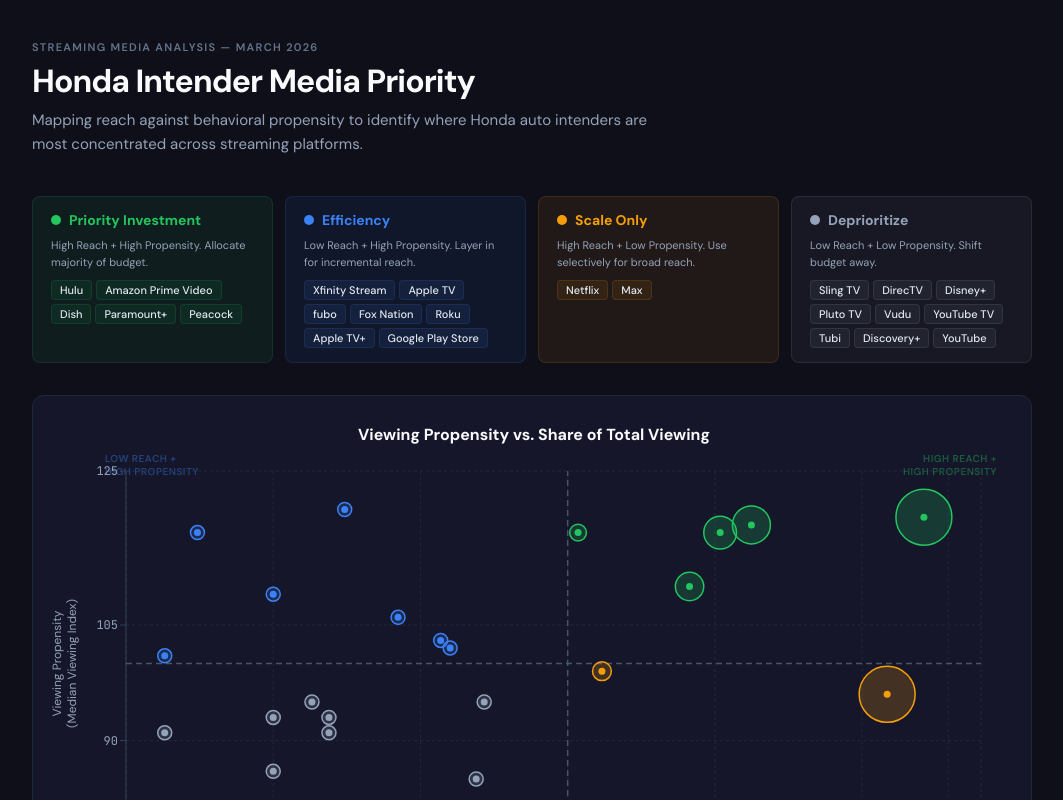
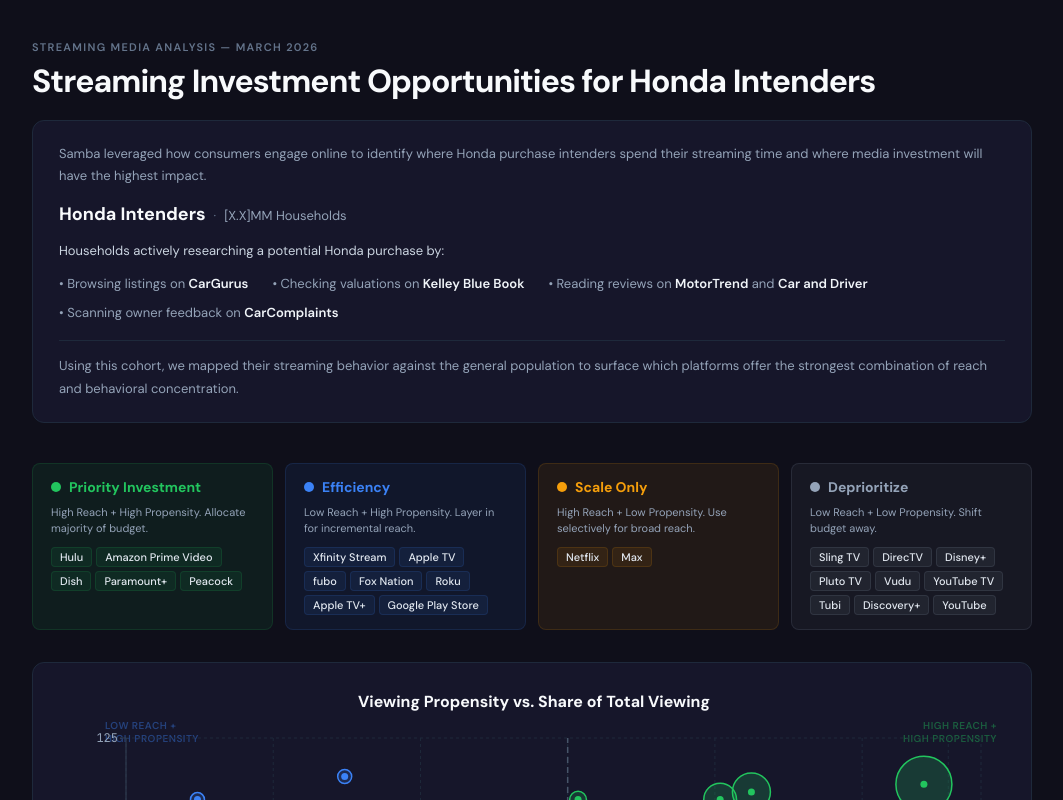
Before and after one commit to PhillipKeefe/allstate-media-planning, a React (Vite) app: page / in a window 1280 px wide. Shown: the top 800 px of the page, without its empty margins (108-1171 px from the left). Built offline with nearby package versions, Linux system fonts and the light colour scheme.

Commit message:
log scale x-axis, updated tier thresholds

```diff
--- a/src/App.jsx
+++ b/src/App.jsx
@@ -180,14 +180,41 @@
           </div>
           <h1 style={{
             fontSize: 32, fontWeight: 700, letterSpacing: "-0.03em",
-            margin: "0 0 8px 0", color: "#f8fafc", lineHeight: 1.2,
+            margin: "0 0 20px 0", color: "#f8fafc", lineHeight: 1.2,
           }}>
-            Honda Intender Media Priority
+            Streaming Investment Opportunities for Honda Intenders
           </h1>
-          <p style={{ fontSize: 15, color: "#94a3b8", maxWidth: 620, lineHeight: 1.6 }}>
-            Mapping reach against behavioral propensity to identify where Honda auto
-            intenders are most concentrated across streaming platforms.
-          </p>
+
+          <div style={{
+            background: "#16162a", borderRadius: 12, border: "1px solid #1e293b",
+            padding: "22px 26px", marginBottom: 0,
+          }}>
+            <div style={{ fontSize: 13, color: "#94a3b8", lineHeight: 1.7, marginBottom: 14 }}>
+              Samba leveraged how consumers engage online to identify where Honda purchase intenders
+              spend their streaming time and where media investment will have the highest impact.
+            </div>
+            <div style={{ display: "flex", alignItems: "baseline", gap: 8, marginBottom: 14 }}>
+              <span style={{ fontSize: 18, fontWeight: 700, color: "#f8fafc" }}>Honda Intenders</span>
+              <span style={{ fontSize: 13, color: "#64748b" }}>·</span>
+              <span style={{ fontSize: 13, color: "#94a3b8" }}>[X.X]MM Households</span>
+            </div>
+            <div style={{ fontSize: 13, color: "#cbd5e1", lineHeight: 1.7, marginBottom: 10 }}>
+              Households actively researching a potential Honda purchase by:
+            </div>
+            <div style={{ display: "flex", flexWrap: "wrap", gap: "6px 24px", fontSize: 13, color: "#94a3b8", lineHeight: 1.8 }}>
+              <span>• Browsing listings on <span style={{ color: "#f1f5f9", fontWeight: 600 }}>CarGurus</span></span>
+              <span>• Checking valuations on <span style={{ color: "#f1f5f9", fontWeight: 600 }}>Kelley Blue Book</span></span>
+              <span>• Reading reviews on <span style={{ color: "#f1f5f9", fontWeight: 600 }}>MotorTrend</span> and <span style={{ color: "#f1f5f9", fontWeight: 600 }}>Car and Driver</span></span>
+              <span>• Scanning owner feedback on <span style={{ color: "#f1f5f9", fontWeight: 600 }}>CarComplaints</span></span>
+            </div>
+            <div style={{
+              fontSize: 13, color: "#94a3b8", lineHeight: 1.7, marginTop: 16,
+              paddingTop: 14, borderTop: "1px solid #1e293b",
+            }}>
+              Using this cohort, we mapped their streaming behavior against the general population
+              to surface which platforms offer the strongest combination of reach and behavioral concentration.
+            </div>
+          </div>
         </div>
 
         <div style={{ display: "flex", gap: 12, marginBottom: 32, flexWrap: "wrap" }}>
```
